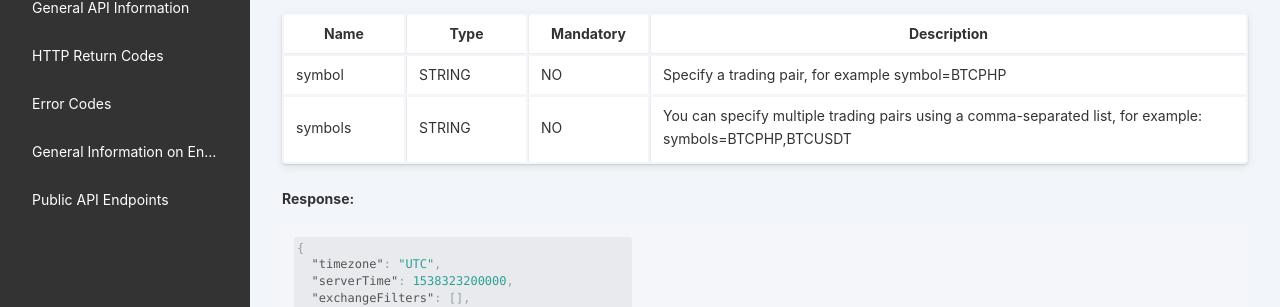
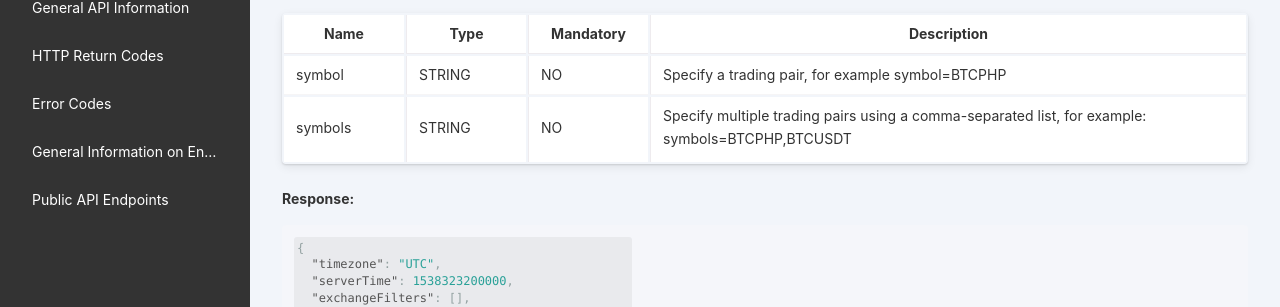
Before and after one commit to coins-docs/xyz, a Jekyll site: the page built from docs/rest-api.md, in a window 1280 px wide and 900 px high, scrolled down 9720 px. Shown: the part 153-460 px from the top of the window. Built offline with Jekyll 4.4.1, drawn with Linux system fonts in a browser that asks for light colours; some of the changed text lies outside the part shown.

Commit message:
Update rest-api.md

```diff
--- a/docs/rest-api.md
+++ b/docs/rest-api.md
@@ -479,7 +479,7 @@ Current exchange trading rules and symbol information
 | Name    | Type   | Mandatory | Description                                                  |
 | ------- | ------ | --------- | ------------------------------------------------------------ |
 | symbol  | STRING | NO        | Specify a trading pair, for example symbol=BTCPHP            |
-| symbols | STRING | NO        | You can specify multiple trading pairs using a comma-separated list, for example: symbols=BTCPHP,BTCUSDT |
+| symbols | STRING | NO        | Specify multiple trading pairs using a comma-separated list, for example: symbols=BTCPHP,BTCUSDT |
 
 **Response:**
 
@@ -680,7 +680,7 @@ Fetch deposit history.
 | coin       | STRING | NO        |                                                              |
 | txId       | STRING | NO        |                                                              |
 | status     | INT    | NO        | 0-PROCESSING, 1-SUCCESS, 2-FAILED, 3-NEED_FILL_DATA(travel rule info) |
-| statuses   | STRING | NO        | You can specify multiple statuses using a comma-separated list, for example: statuses=1,3 |
+| statuses   | STRING | NO        | Specify multiple statuses using a comma-separated list, for example: statuses=1,3 |
 | startTime  | LONG   | NO        | Default: 90 days from current timestamp                      |
 | endTime    | LONG   | NO        | Default: current timestamp                                   |
 | offset     | INT    | NO        | Default:0                                                    |
```
